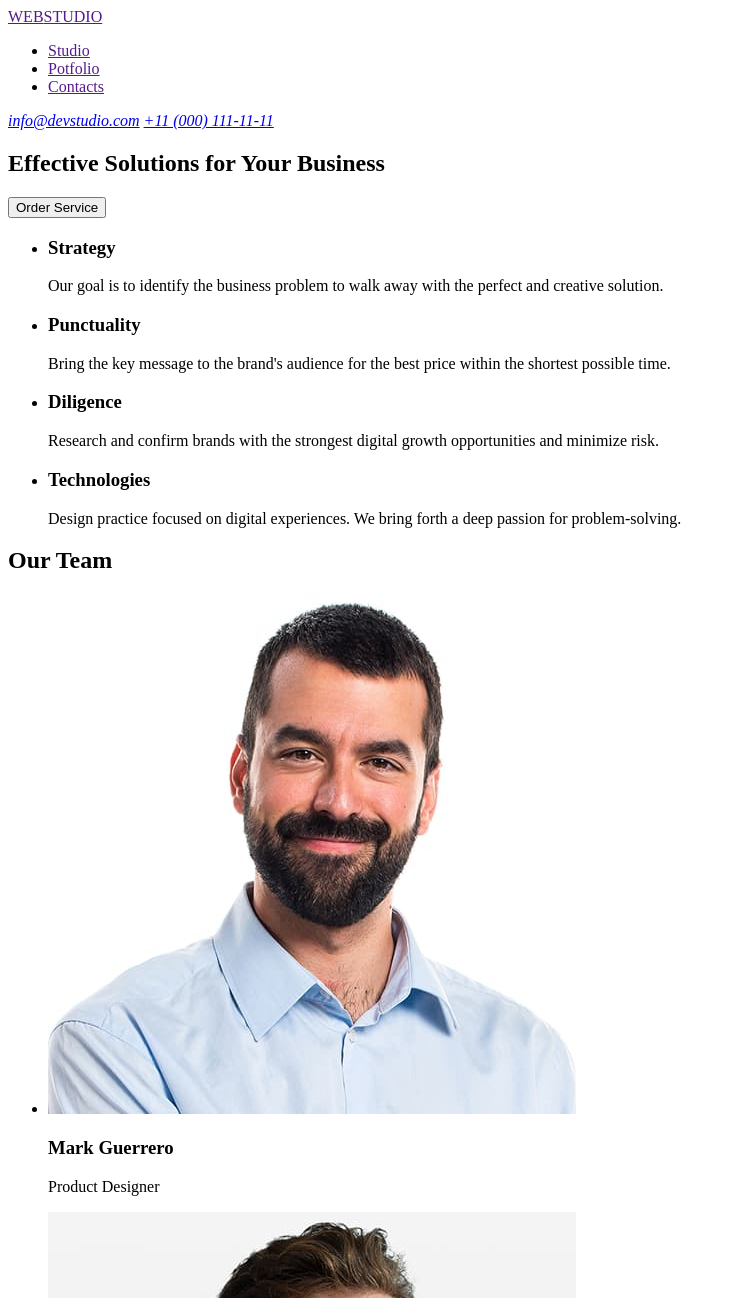
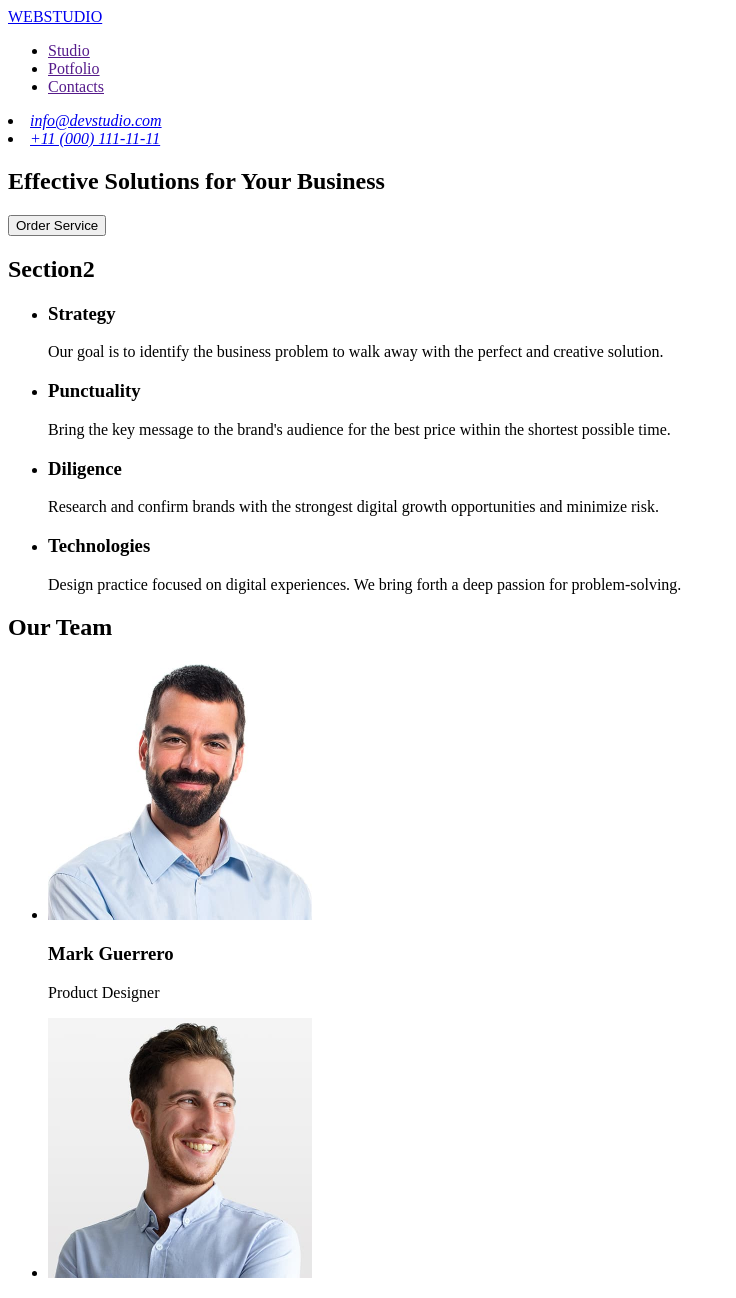
Before and after one commit to Viktoriia-code26/-goit-markup-hw-01, a plain HTML site: page index.html in a window 1280 px wide. Shown: the top 1298 px of the page, without its empty margins (0-736 px from the left). Drawn offline with Linux system fonts and the light colour scheme.

Commit message:
all files included

```diff
--- a/index.html
+++ b/index.html
@@ -7,9 +7,8 @@
   </head>
   <body>
     <header>
-      <div>
-        <a href=""> <span>WEB</span>STUDIO</a>
-        <nav>
+      <nav>
+        <a href="./index.html">WEBSTUDIO</a>
           <ul>
             <li><a href="">Studio</a></li>
             <li><a href="">Potfolio</a></li>
@@ -17,8 +16,8 @@
           </ul>
         </nav>
         <address>
-          <a href="malto:info@devstudio.com">info@devstudio.com</a>
-          <a href="tel:+110001111111">+11 (000) 111-11-11</a>
+          <li><a href="malto:info@devstudio.com">info@devstudio.com</a> </li>
+          <li><a href="tel:+110001111111">+11 (000) 111-11-11</a></li>
         </address>
       </div>
     </header>
@@ -26,10 +25,11 @@
       <!--Hero image-->
       <section>
         <h1>Effective Solutions for Your Business</h1>
-        <button>Order Service</button>
+        <button type="button">Order Service</button>
       </section>
       <!--Section 1-->
       <section>
+        <h2>Section2</h2>
         <ul>
           <li>
             <h3>Strategy</h3>
@@ -66,22 +66,26 @@
         <h2>Our Team</h2>
         <ul>
           <li>
-            <img src="./img/img1.jpg" alt="Team card1" />
+            <img src="./imgages/img1.jpg" alt="Team card1"
+            width="264"/>
             <h3>Mark Guerrero</h3>
             <p>Product Designer</p>
           </li>
           <li>
-            <img src="./img/img2.jpg" alt="Team card2" />
+            <img src="./imgages/img2.jpg" alt="Team card2"
+            width=264/>
             <h3>Tom Ford</h3>
             <p>Frontend Developer</p>
           </li>
           <li>
-            <img src="./img/img3.jpg" alt="Team card3" />
+            <img src="./imgages/img3.jpg" alt="Team card3"
+            width=264/>
             <h3>Camila Garcia</h3>
-            <p>PMarketing</p>
+            <p>Marketing</p>
           </li>
           <li>
-            <img src="./img/img4.jpg" alt="Team card4" />
+            <img src="./imgages/img4.jpg" alt="Team card4"
+            width=264/>
             <h3>Daniel Wilson</h3>
             <p>UI Designer</p>
           </li>
@@ -89,7 +93,7 @@
       </section>
     </main>
     <footer>
-      <a href=""> <span>WEB</span>STUDIO</a>
+      <a href="./index.html">WEBSTUDIO</a>
       <p>
         Increase the flow of customers and sales for your business with digital
         marketing & growth solutions.
```
Also changed, not shown: imgages/img1.jpg (renamed from img/img1.jpg), imgages/img2.jpg (renamed from img/img2.jpg), imgages/img3.jpg (renamed from img/img3.jpg), imgages/img4.jpg (renamed from img/img4.jpg).
